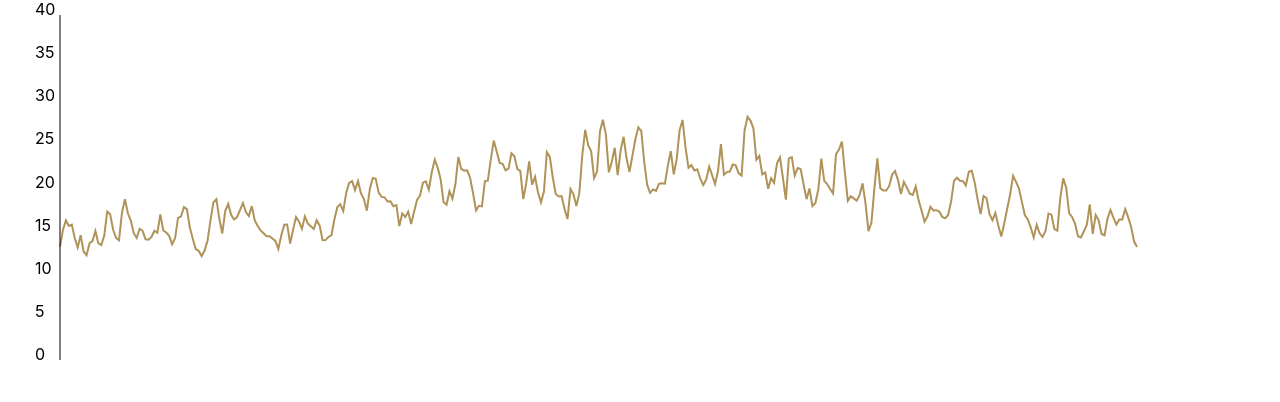
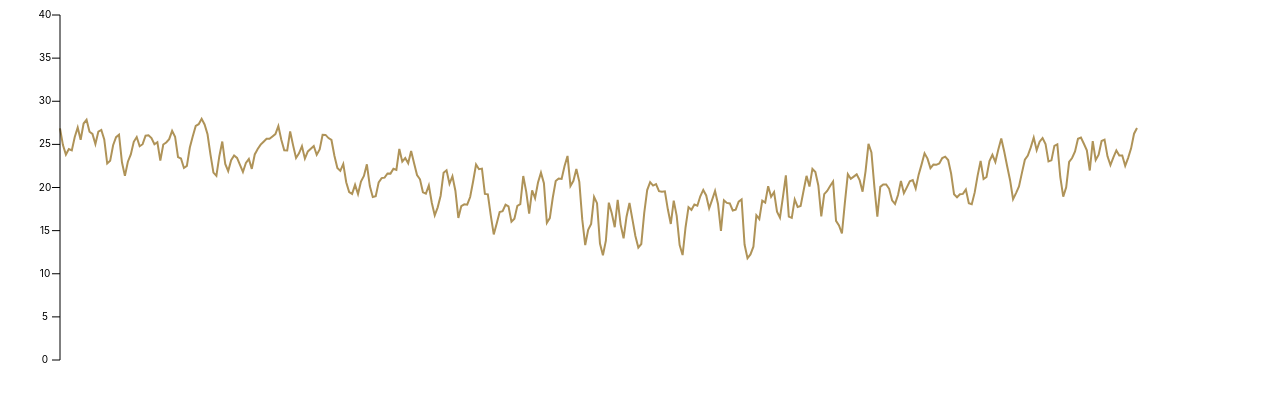
Before and after one commit to SClovesgtx/d3-line-chart, a React (Create React App) app: page / in a window 1280 px wide. Shown: the top 402 px of the page. Built offline with nearby package versions, Linux system fonts and the light colour scheme.

Commit message:
lines added to y axis

```diff
--- a/src/App.jsx
+++ b/src/App.jsx
@@ -1,7 +1,6 @@
 import { Component } from 'react';
 import React from 'react';
 import * as d3 from 'd3';
-import { ticks } from 'd3';
 
 class App extends Component {
 
@@ -38,8 +37,6 @@ class App extends Component {
   render() {
     const {  temperatures  } = this.state
 
-    console.log(temperatures)
-
     let dimensions = {
       width: window.innerWidth * 0.9,
       height: 400,
@@ -66,23 +63,13 @@ class App extends Component {
     const yAccessor = d => d.temperature
     const xAccessor = d => d.date
 
-    console.log("Temperatura: " + yAccessor(temperatures[0]))
-
     const yScale = d3.scaleLinear()
-                    .domain([40, 0]) // max and min values of temperatures
+                    .domain([0, 40]) // min and max values of temperatures
                     .range([dimensions.boundedHeight, 0]) // max and min values of the axis
-
-    console.log("Temperatura Convertida para px: " + yScale(yAccessor(temperatures[0])))
 
     const xScale = d3.scaleTime()
       .domain(d3.extent(temperatures, xAccessor))
       .range([0, dimensions.boundedWidth])
-
-      console.log("Data: " + xAccessor(temperatures[0]))
-      console.log("Data Convertida para px: " + xScale(xAccessor(temperatures[0])))
-    // const lineGenerator = d3.line()
-    //                         .x(d => xScale(xAccessor(d)))
-    //                         .y(d => yScale(yAccessor(d)))
 
     const pathGenerator = (temperatures) => {
       let path = `M ${xScale(temperatures[0].date)} ${yScale(temperatures[0].temperature)}`
@@ -99,13 +86,11 @@ class App extends Component {
         // console.log("reverse ticks: ", reversedTicks)
         let new_ticks = []
         for (let i in ticks) {
-            new_ticks.push({"text": reversedTicks[i], "scaledValue": yScale(ticks[i])})
+            new_ticks.push({"text": reversedTicks[i].toString(), "scaledValue": yScale(ticks[i].toString())})
         }
         return new_ticks
     }
-    // console.log(yScale.ticks())
-    // console.log(yScale.ticks().sort((a, b) => a - b))
-    // yAxisTicksGenerator()
+
     return (
       <svg width={dimensions.width} height={dimensions.height}>
 
@@ -135,16 +120,24 @@ class App extends Component {
 
             {
               yAxisTicksGenerator().map(tick =>
-                  <>
-                    <line
-                      key={ tick.text + 1 }
+                <>
+                  <text key={ tick.text }
+                        x={ -15 }
+                        y={ tick.scaledValue + 3 }
+                        style={{
+                          fontSize: "10px",
+                          textAnchor: "middle"
+                        }}> { tick.text } </text>
 
-                      y2={ -10 }
-                    >
-                    </line>
-
-                    <text key={ tick.text } x={ -25 } y={ tick.scaledValue }> { tick.text } </text>
-                  </>
+                  <line
+                    key={ tick.scaledValue === 0 ? '-1' : tick.scaledValue }
+                    x1={ 0 }
+                    y1={ tick.scaledValue }
+                    x2={ -8 }
+                    y2={ tick.scaledValue }
+                    stroke='black'
+                  />
+                </>
               )
             }
 
```
